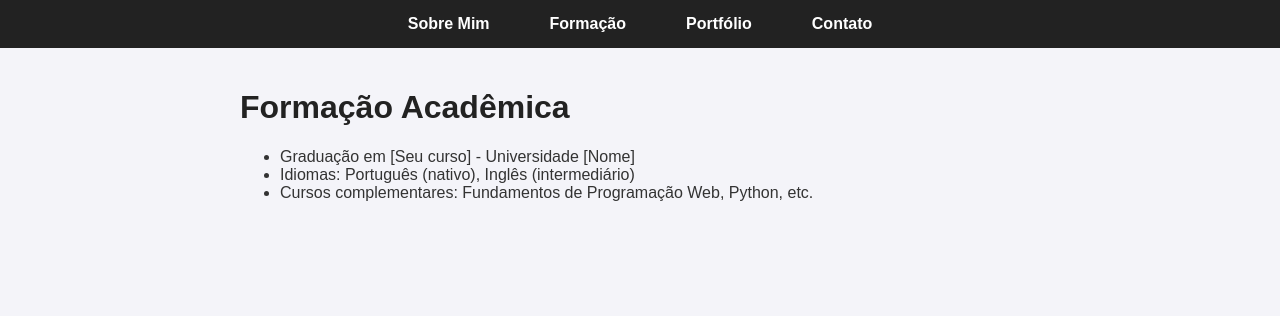
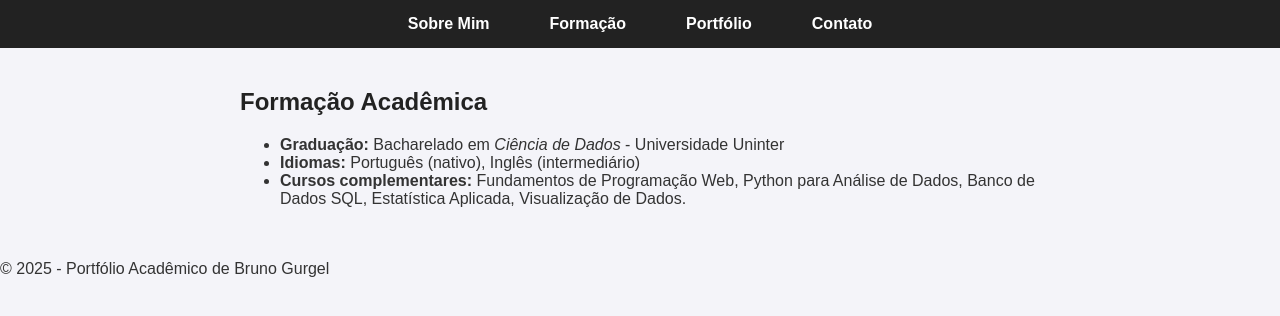
Before and after one commit to Spyrootsz/portfolio, a plain HTML site: page formacao.html in a window 1280 px wide. Drawn offline with Linux system fonts and the light colour scheme.

Commit message:
Melhoria formacao.html

```diff
--- a/formacao.html
+++ b/formacao.html
@@ -10,19 +10,31 @@
         <nav>
             <ul>
                 <li><a href="index.html">Sobre Mim</a></li>
-                <li><a href="formacao.html">Formação</a></li>
+                <li><a href="formacao.html" class="active">Formação</a></li>
                 <li><a href="portfolio.html">Portfólio</a></li>
                 <li><a href="contato.html">Contato</a></li>
             </ul>
         </nav>
     </header>
     <main>
-        <h1>Formação Acadêmica</h1>
-        <ul>
-            <li>Graduação em [Seu curso] - Universidade [Nome]</li>
-            <li>Idiomas: Português (nativo), Inglês (intermediário)</li>
-            <li>Cursos complementares: Fundamentos de Programação Web, Python, etc.</li>
-        </ul>
+        <section class="formacao">
+            <h1>Formação Acadêmica</h1>
+            <ul>
+                <li>
+                    <strong>Graduação:</strong> Bacharelado em <em>Ciência de Dados</em> -
+                    <span>Universidade Uninter</span>
+                </li>
+                <li>
+                    <strong>Idiomas:</strong> Português (nativo), Inglês (intermediário)
+                </li>
+                <li>
+                    <strong>Cursos complementares:</strong> Fundamentos de Programação Web, Python para Análise de Dados, Banco de Dados SQL, Estatística Aplicada, Visualização de Dados.
+                </li>
+            </ul>
+        </section>
     </main>
+    <footer>
+        <p>&copy; 2025 - Portfólio Acadêmico de Bruno Gurgel</p>
+    </footer>
 </body>
 </html>
```
